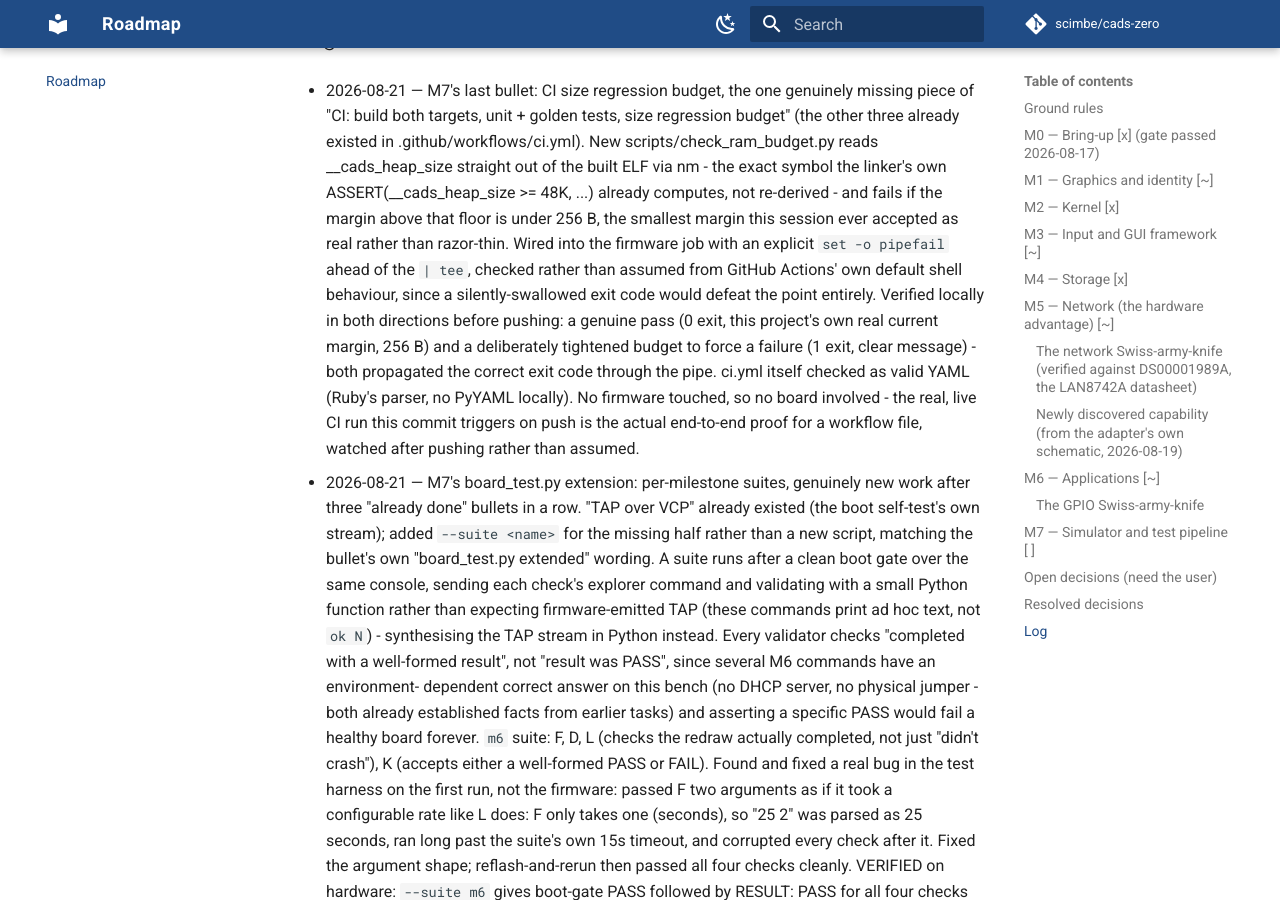
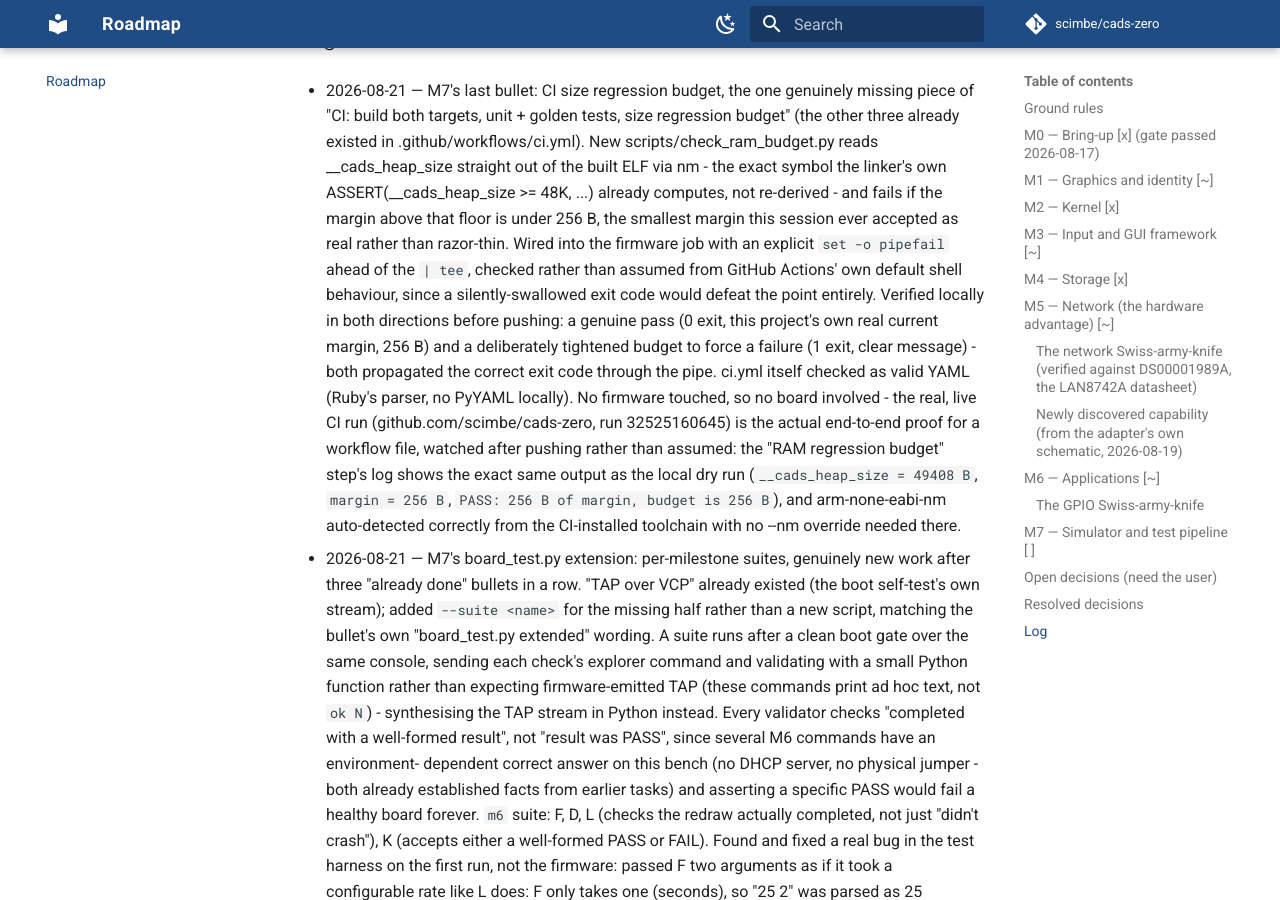
Before and after one commit to scimbe/cads-zero-firmware, an MkDocs documentation site: the page built from docs/ROADMAP.md, in a window 1280 px wide and 900 px high, scrolled down 30150 px. Built offline with MkDocs 1.6.1 and Material for MkDocs 9.7.7, drawn with Linux system fonts in a browser that asks for light colours; comment, search, counter and statistics services are not loaded.

Commit message:
docs: confirm the RAM budget CI run actually passed live
Follow-up to d40eae8: watched the real CI run it triggered
(github.com/scimbe/cads-zero run 32525160645) rather than only trusting
the local dry run. The "RAM regression budget" step's own log shows
the identical output the local test predicted, and arm-none-eabi-nm
auto-detected correctly from the CI-installed toolchain with no --nm
override needed there.

Co-Authored-By: Claude Sonnet 5 <noreply@anthropic.com>
Claude-Session: https://claude.ai/code/session_018Xe8BHHARvXCBXg4LEy4Py

```diff
--- a/docs/ROADMAP.md
+++ b/docs/ROADMAP.md
@@ -1556,9 +1556,14 @@ _None outstanding._
   deliberately tightened budget to force a failure (1 exit, clear
   message) - both propagated the correct exit code through the pipe.
   ci.yml itself checked as valid YAML (Ruby's parser, no PyYAML
-  locally). No firmware touched, so no board involved - the real,
-  live CI run this commit triggers on push is the actual end-to-end
-  proof for a workflow file, watched after pushing rather than assumed.
+  locally). No firmware touched, so no board involved - the real, live
+  CI run (github.com/scimbe/cads-zero, run 32525160645) is the actual
+  end-to-end proof for a workflow file, watched after pushing rather
+  than assumed: the "RAM regression budget" step's log shows the exact
+  same output as the local dry run (`__cads_heap_size = 49408 B`,
+  `margin = 256 B`, `PASS: 256 B of margin, budget is 256 B`), and
+  arm-none-eabi-nm auto-detected correctly from the CI-installed
+  toolchain with no --nm override needed there.
 
 - 2026-08-21 — M7's board_test.py extension: per-milestone suites,
   genuinely new work after three "already done" bullets in a row. "TAP
```
